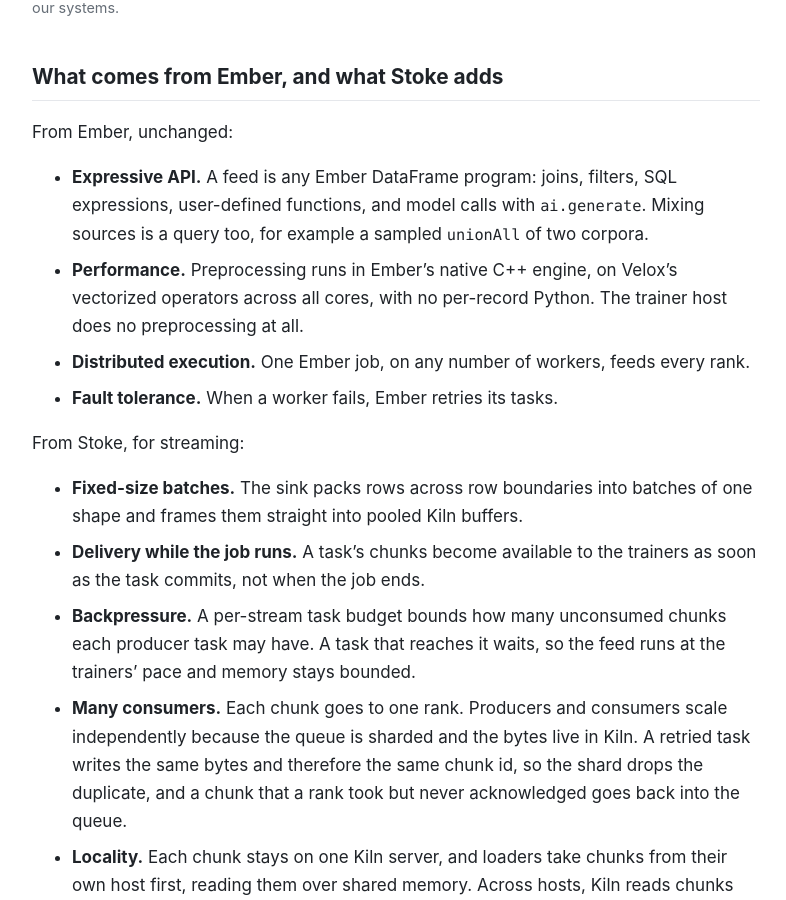
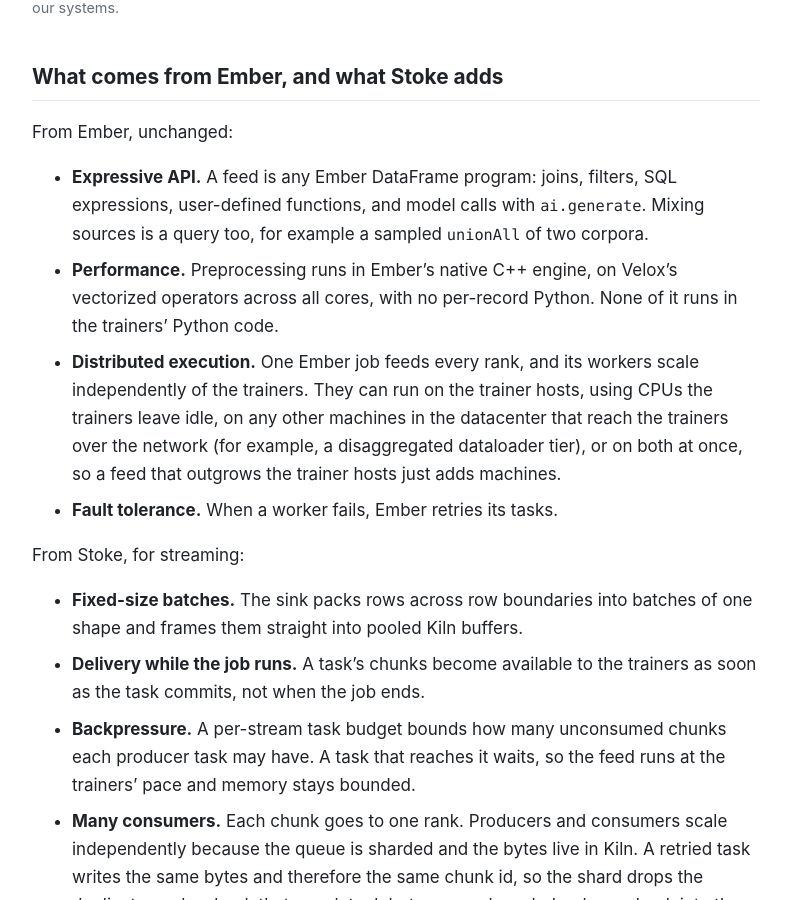
Before and after one commit to agentic-data-infra/agentic-data-infra.github.io, a Jekyll site: the page built from _posts/2026-11-24-introducing-stoke.md, in a window 1280 px wide and 900 px high, scrolled down 4287 px. Shown: the whole window, without its empty margins (244-1030 px from the left). Built offline with Jekyll 4.4.1, drawn with Linux system fonts in a browser that asks for light colours.

Commit message:
Stoke post: say where the feed's workers can run
Workers scale independently of the trainers and can run on trainer hosts,
on any networked machines in the datacenter (e.g. a disaggregated
dataloader tier), or both. Drop the claim that the trainer host does no
preprocessing, which is wrong for co-located workers and local mode.

Co-Authored-By: Claude Opus 5.5 <noreply@anthropic.com>
Claude-Session: https://claude.ai/code/session_017aj1A4oWBGi1xn4WsgSJm5

```diff
--- a/_posts/2026-11-24-introducing-stoke.md
+++ b/_posts/2026-11-24-introducing-stoke.md
@@ -169,9 +169,13 @@ From Ember, unchanged:
   `unionAll` of two corpora.
 - **Performance.** Preprocessing runs in Ember's native C++ engine, on
   Velox's vectorized operators across all cores, with no per-record Python.
-  The trainer host does no preprocessing at all.
-- **Distributed execution.** One Ember job, on any number of workers, feeds
-  every rank.
+  None of it runs in the trainers' Python code.
+- **Distributed execution.** One Ember job feeds every rank, and its
+  workers scale independently of the trainers. They can run on the trainer
+  hosts, using CPUs the trainers leave idle, on any other machines in the
+  datacenter that reach the trainers over the network (for example, a
+  disaggregated dataloader tier), or on both at once, so a feed that
+  outgrows the trainer hosts just adds machines.
 - **Fault tolerance.** When a worker fails, Ember retries its tasks.
 
 From Stoke, for streaming:
```
